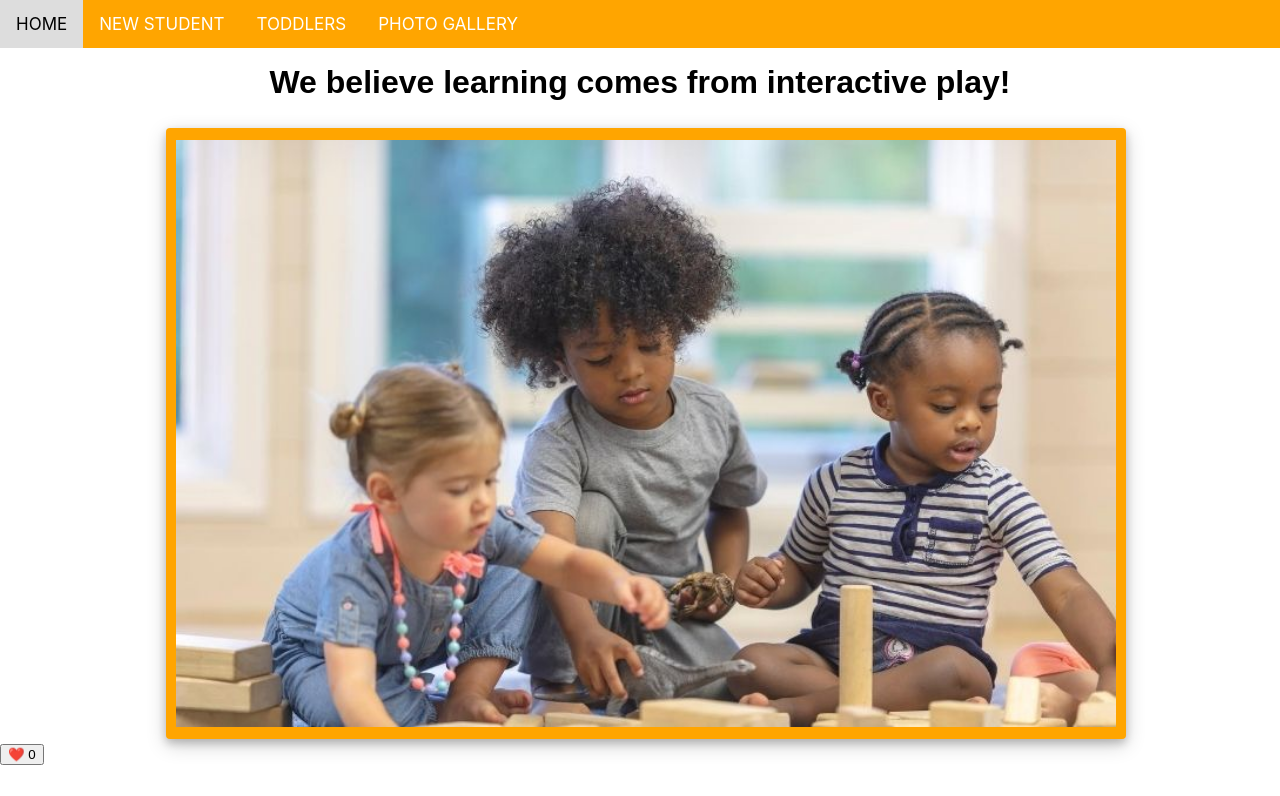
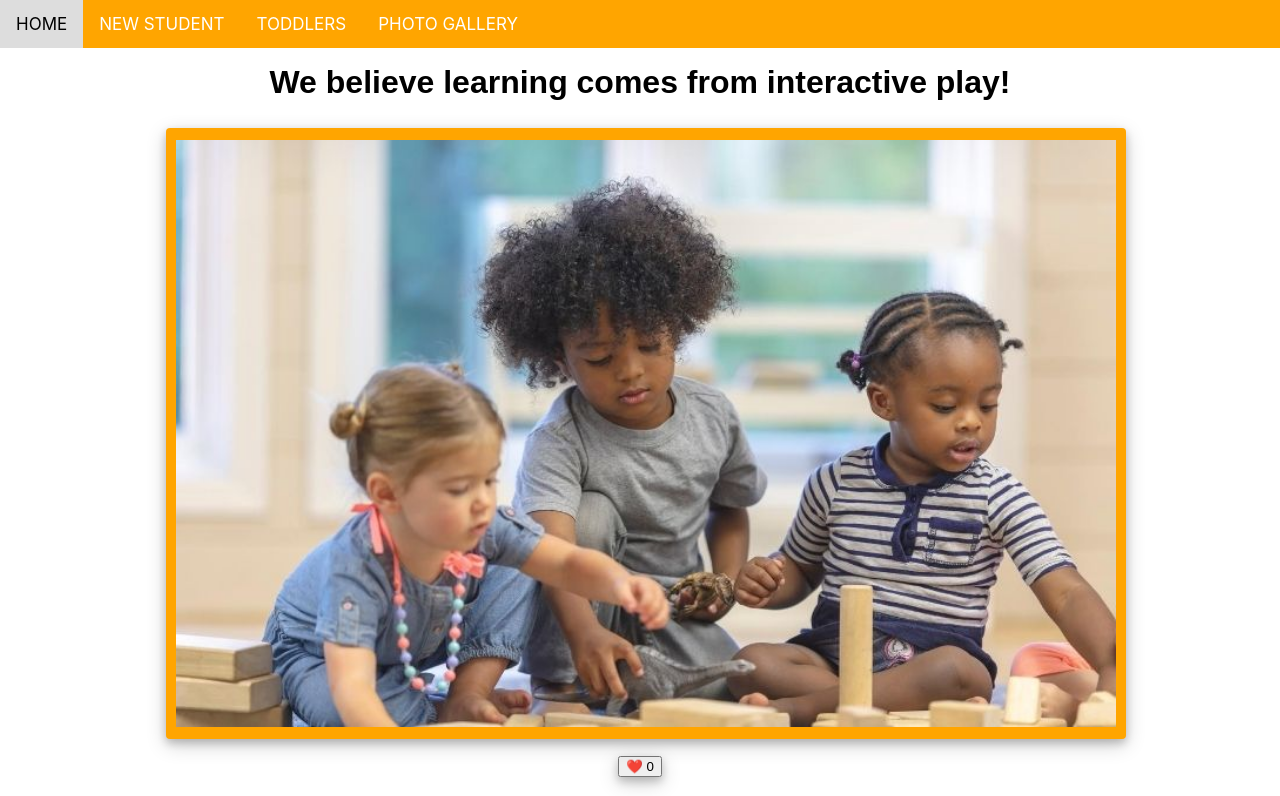
Before and after one commit to IfeAkiWad/Day_Care, a React (Create React App) app in the folder frontend/: page /gallery in a window 1280 px wide. Shown: the top 796 px of the page. Built offline with nearby package versions, Linux system fonts and the light colour scheme; no server answers.

Commit message:
customized like buttons with css

```diff
--- a/frontend/src/App.css
+++ b/frontend/src/App.css
@@ -3,7 +3,16 @@ html, body {
   width: 100%;
 }
 
-/* image */
+/* image gallery */
+#likes {
+  display: block;
+  margin-left: auto;
+  margin-right: auto;
+  margin-top: 1%;
+  box-shadow: 0 4px 8px 0 rgba(0, 0, 0, 0.2), 0 6px 20px 0 rgba(0, 0, 0, 0.19);
+
+}
+
 #image-div {
 margin-top: 5%;
 }
```
